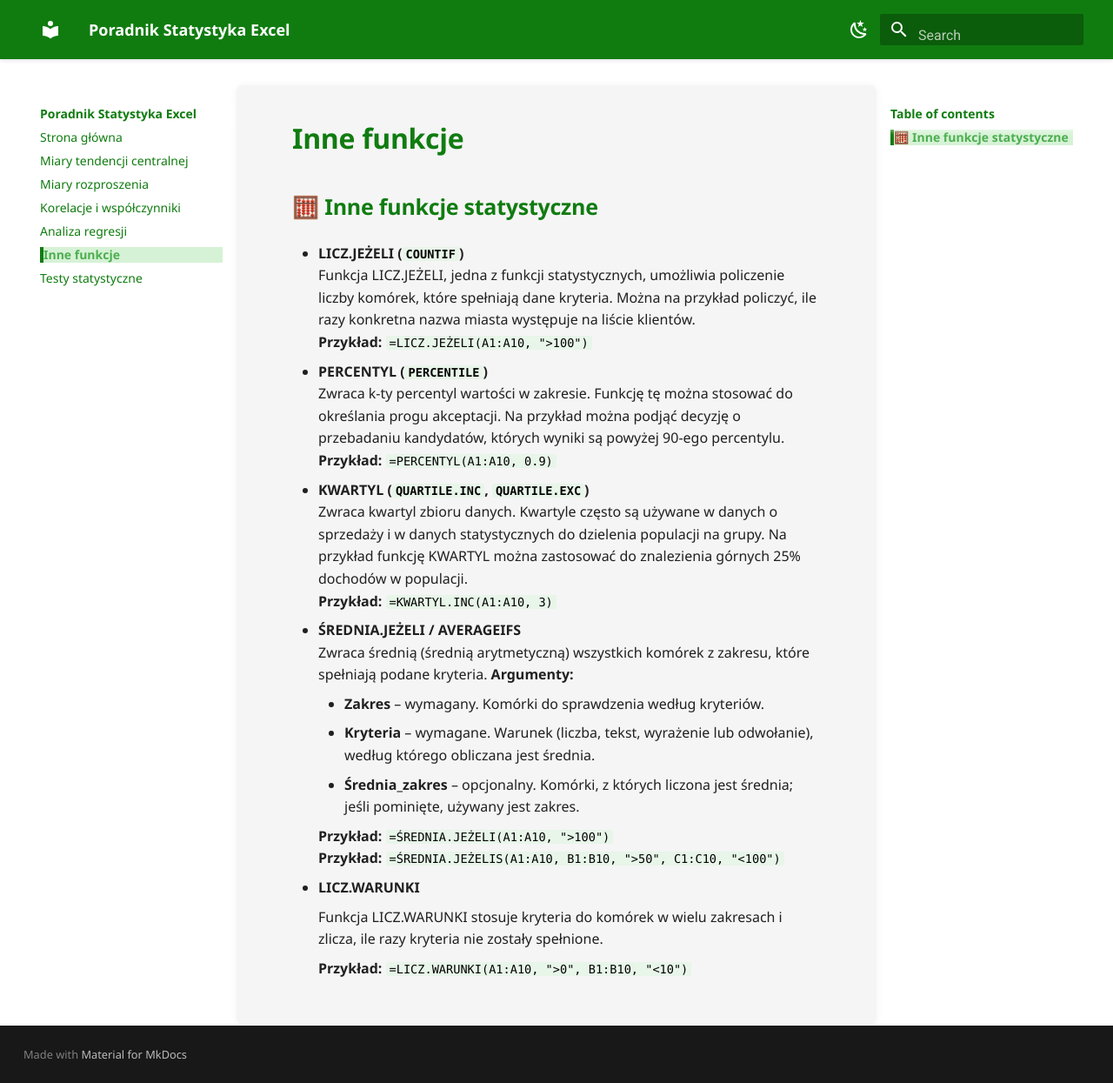
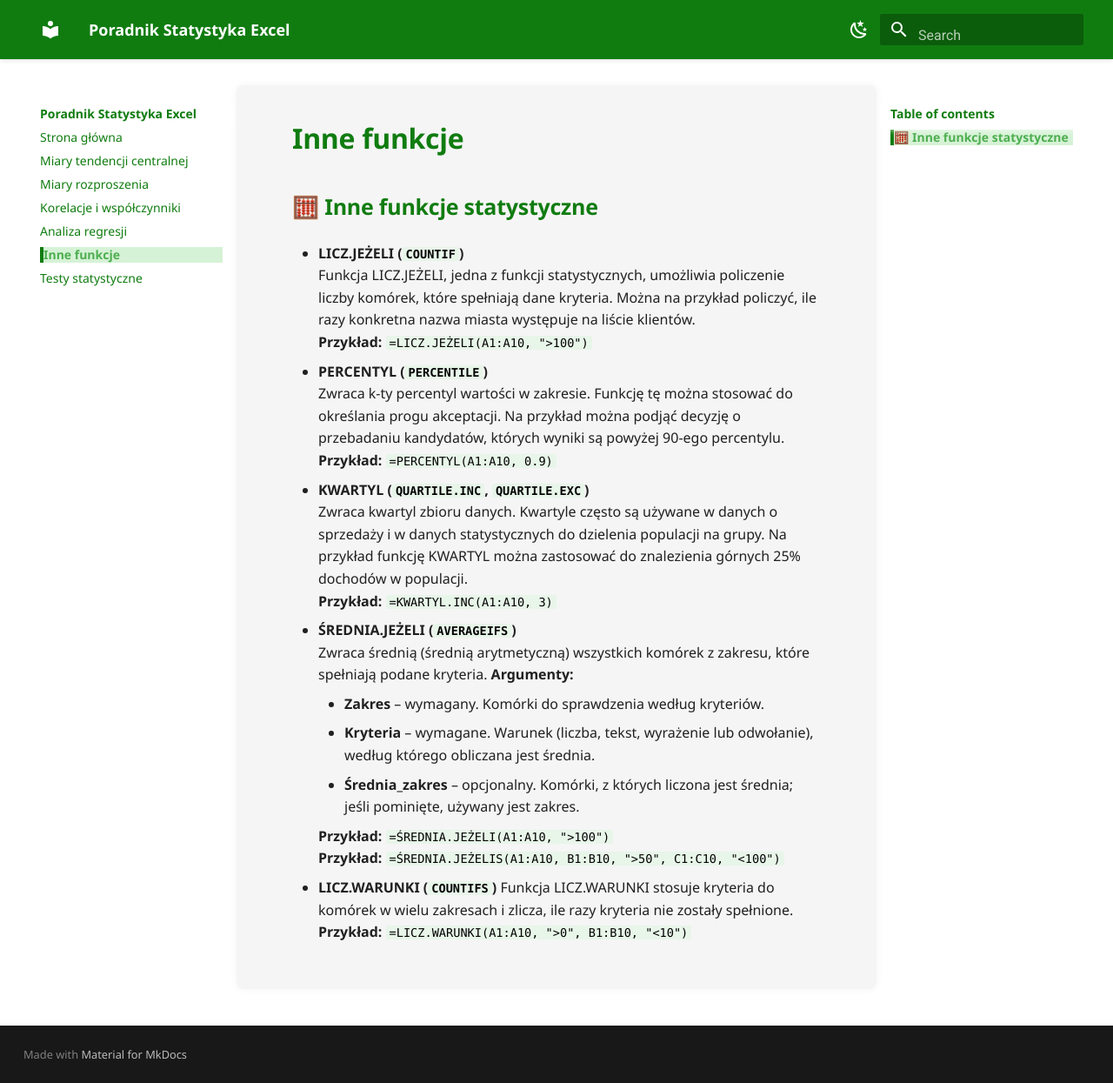
Before and after one commit to Filipek27/Projekt-na-SWPG-Produkcyjny, an MkDocs documentation site: the page built from docs/inne_funkcje.md, in a window 1280 px wide and 1245 px high. Shown: the whole window at 87% size. Built offline with MkDocs 1.6.1 and Material for MkDocs 9.7.7, drawn with Linux system fonts in a browser that asks for light colours.

Commit message:
Poprawa nazw na stronie Inne funkcje

```diff
--- a/docs/inne_funkcje.md
+++ b/docs/inne_funkcje.md
@@ -12,7 +12,7 @@
  Zwraca kwartyl zbioru danych. Kwartyle często są używane w danych o sprzedaży i w danych statystycznych do dzielenia populacji na grupy. Na przykład funkcję KWARTYL można zastosować do znalezienia górnych 25% dochodów w populacji.
   **Przykład:** `=KWARTYL.INC(A1:A10, 3)`
 
-- **ŚREDNIA.JEŻELI / AVERAGEIFS**
+- **ŚREDNIA.JEŻELI (`AVERAGEIFS`)**
   Zwraca średnią (średnią arytmetyczną) wszystkich komórek z zakresu, które spełniają podane kryteria.
   **Argumenty:**
     - **Zakres** – wymagany. Komórki do sprawdzenia według kryteriów.
@@ -22,8 +22,6 @@
     **Przykład:** `=ŚREDNIA.JEŻELI(A1:A10, ">100")`
     **Przykład:** `=ŚREDNIA.JEŻELIS(A1:A10, B1:B10, ">50", C1:C10, "<100")`
 
-- **LICZ.WARUNKI**
-
+- **LICZ.WARUNKI (`COUNTIFS`)**
     Funkcja LICZ.WARUNKI stosuje kryteria do komórek w wielu zakresach i zlicza, ile razy kryteria nie zostały spełnione.
-
     **Przykład:** `=LICZ.WARUNKI(A1:A10, ">0", B1:B10, "<10")`
```
